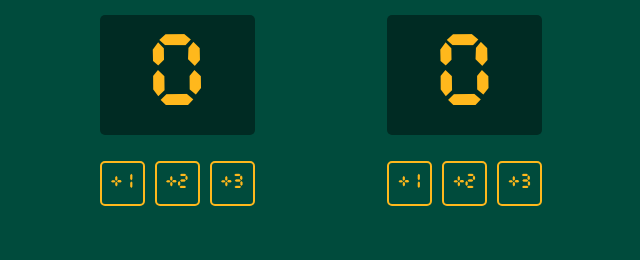
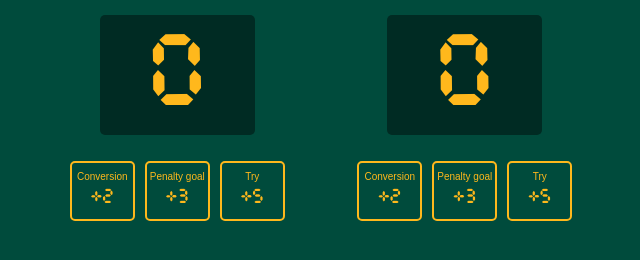
Before and after one commit to dirtydiesel46/RugbyScore, a plain HTML site: page index.html in a window 1280 px wide. Shown: the part 82-342 px from the top of the page, without its empty margins (319-959 px from the left). Drawn offline with Linux system fonts and the light colour scheme.

Commit message:
feat: add named rugby scoring buttons

```diff
--- a/index.css
+++ b/index.css
@@ -29,6 +29,10 @@ body {
     color: #FFB81C;
 }
 
+.container > div {
+    width: 215px;
+}
+
 /* Team headings: remove the browser's default margins */
 .container h3 {
     margin: 0;
@@ -41,7 +45,7 @@ body {
 .score {
     width: 155px;
     height: 120px;
-    margin-top: 21px;
+    margin: 21px auto 0;
 
     font-family: "Cursed Timer", monospace;
     font-size: 90px;
@@ -62,14 +66,15 @@ body {
     margin-top: 26px;
 }
 
-/* Point buttons: centre each label inside its border */
+/* Rugby buttons: scoring name above the points added */
 .increment button {
     display: flex;
+    flex-direction: column;
     align-items: center;
     justify-content: center;
 
-    width: 45px;
-    height: 45px;
+    width: 65px;
+    height: 60px;
     box-sizing: border-box;
     padding: 0;
 
@@ -85,3 +90,11 @@ body {
 
     cursor: pointer;
 }
+
+/* Use a readable font for the longer scoring names */
+.point-label {
+    font-family: Arial, sans-serif;
+    font-size: 10px;
+    line-height: 16px;
+    white-space: nowrap;
+}
--- a/index.html
+++ b/index.html
@@ -1,5 +1,6 @@
 <html>
     <head>
+        <title>Rugby Scoreboard</title>
         <link rel="stylesheet" href="index.css">
     </head>
     <body>
@@ -8,18 +9,18 @@
                 <h3>HOME</h3>
                 <div class=score id="home-score"></div>
                 <div class="increment">
-                    <button onclick="add(1, 'home-score')" id="home-add-1">+1</button>
-                    <button onclick="add(2, 'home-score')" id="home-add-2">+2</button>
-                    <button onclick="add(3, 'home-score')" id="home-add-3">+3</button>
+                    <button onclick="add(2, 'home-score')" id="home-add-conversion"><span class="point-label">Conversion</span><span>+2</span></button>
+                    <button onclick="add(3, 'home-score')" id="home-add-penalty"><span class="point-label">Penalty goal</span><span>+3</span></button>
+                    <button onclick="add(5, 'home-score')" id="home-add-try"><span class="point-label">Try</span><span>+5</span></button>
                 </div>
             </div>
             <div>
                 <h3>GUEST</h3>
                 <div  class=score id="guest-score"></div>
                 <div class="increment">
-                    <button onclick="add(1, 'guest-score')" id="guest-add-1">+1</button>
-                    <button onclick="add(2, 'guest-score')" id="guest-add-2">+2</button>
-                    <button onclick="add(3, 'guest-score')" id="guest-add-3">+3</button>
+                    <button onclick="add(2, 'guest-score')" id="guest-add-conversion"><span class="point-label">Conversion</span><span>+2</span></button>
+                    <button onclick="add(3, 'guest-score')" id="guest-add-penalty"><span class="point-label">Penalty goal</span><span>+3</span></button>
+                    <button onclick="add(5, 'guest-score')" id="guest-add-try"><span class="point-label">Try</span><span>+5</span></button>
                 </div>
             </div>
         </div>
```
Also changed, not shown: README.md.
